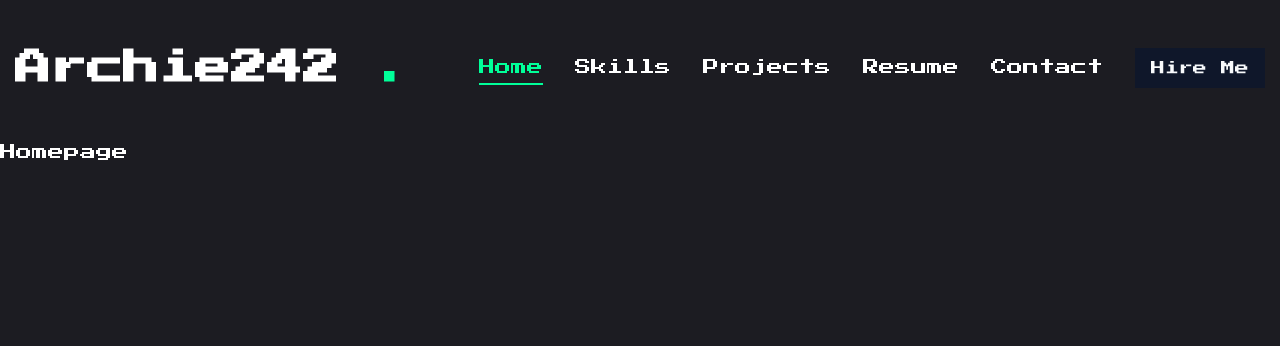
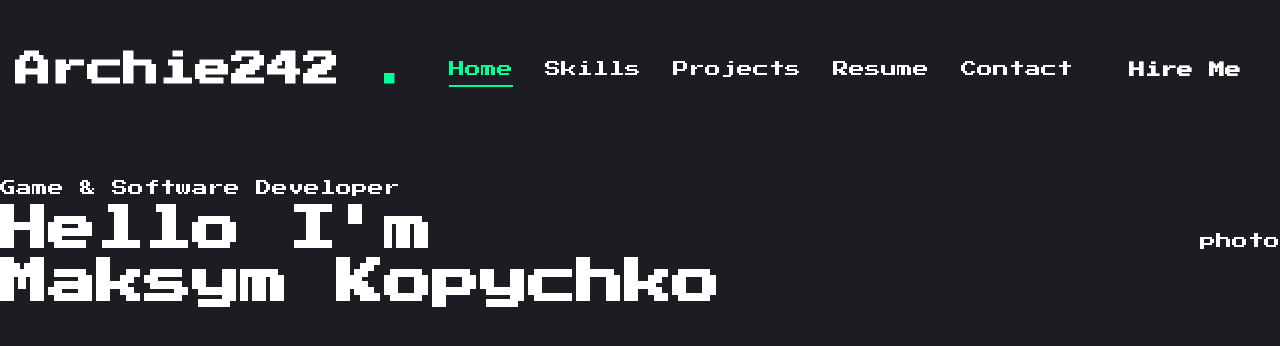
Before and after one commit to ArchieDev242/Portfolium, a Next.js app: page / in a window 1280 px wide. Shown: the top 346 px of the page. Built offline with nearby package versions, Linux system fonts and the light colour scheme.

Commit message:
some updates

```diff
--- a/app/globals.css
+++ b/app/globals.css
@@ -13,4 +13,21 @@
   {
     scroll-behavior: smooth;
   }
+
+  /* | custom headlines | */
+
+  .h1
+  {
+    @apply text-[24px] md:text-[32px] xl:text-[48px] leading-[1.1] font-bold;
+  }
+
+  .h2
+  {
+    @apply text-[20px] md:text-[24px] xl:text-[36px] leading-[1.2] font-semibold;
+  }
+
+  .h3
+  {
+    @apply text-[18px] md:text-[20px] xl:text-[24px] leading-[1.3] font-medium;
+  }
 }
--- a/app/layout.jsx
+++ b/app/layout.jsx
@@ -2,6 +2,7 @@
 import "./globals.css";
 import Header from "@/components/Header";
 import PageTransition from "@/components/PageTransition";
+import StairTransition from "@/components/StairTransition";
 
 // our gaming font
 const press = Press_Start_2P({
@@ -20,6 +21,7 @@
     <html lang="en">
       <body className={press.variable}>
         <Header />
+        <StairTransition />
           <PageTransition>
             {children}
           </PageTransition>
--- a/app/page.jsx
+++ b/app/page.jsx
@@ -1,3 +1,24 @@
-export default function Home() {
-  return <main>Homepage</main>
+import { Button } from "@/components/ui/button"
+import { FiDownload } from "react-icons/fi"
+
+const Home = () => {
+  return (
+    <section className = "h-full">
+      <div className = "containter mx-auto h-full">
+        <div className = "flex flex-col xl:flex-row items-center justify-between xl:pt-8 xl:pb-24">
+
+          {/* TEXT + PHOTO */}
+
+          <div className = "text-center xl:text-left">
+            <span>Game & Software Developer</span>
+            <h1 className = "h1">Hello I'm <br /> <span>Maksym Kopychko</span></h1>
+          </div>
+
+          <div>photo</div>
+        </div>
+      </div>
+    </section>
+  )
 }
+
+export default Home
--- a/components/Header.jsx
+++ b/components/Header.jsx
@@ -4,7 +4,9 @@
 // components
 
 import Nav from "./Nav";
+import MobileNav from "./MobileNav";
 
+// | our header stuff |
 
 const Header = () => {
     return(
@@ -25,7 +27,9 @@
 
             {/* mobile port */}
 
-            <div className="xl:hidden">Mobile Nav</div>
+            <div className="xl:hidden">
+                <MobileNav />
+            </div>
 
         </div>
     </header>
--- /dev/null
+++ b/components/MobileNav.jsx
@@ -0,0 +1,67 @@
+"use client";
+
+import { Sheet, SheetContent, SheetTrigger } from "@/components/ui/sheet";
+import { usePathname } from "next/navigation";
+import Link from "next/link";
+import { CiMenuFries } from "react-icons/ci"
+
+const links = [
+    {
+        name: "Home",
+        path: "/",
+    },
+    {
+        name: "Skills",
+        path: "/skills",
+    },
+    {
+        name: "Projects",
+        path: "/projects",
+    },
+    {
+        name: "Resume",
+        path: "/resume",
+    },
+    {
+        name: "Contact",
+        path: "/contact",
+    },
+]
+
+const MobileNav = () => {
+    const pathname = usePathname();
+
+  return <Sheet>
+    <SheetTrigger className = "flex justify-center items-center">
+        <CiMenuFries className = "text-[32px] text-accent-default" />
+    </SheetTrigger>
+    <SheetContent className = "flex flex-col">
+
+        {/* our logo */}
+        <div className = "mt-32 mb-40 text-center text-2xl">
+            <Link href="/">
+                <h1 className = "text-2xl font-semibold">Archie242<span className = "text-accent-default">.</span></h1>
+            </Link>
+        </div>
+
+        {/* nav */}
+        <nav className = "flex flex-col justify-center items-center gap-8">
+            {links.map((link, index) => {
+                return <Link
+                href = {link.path}
+                key = {index}
+                className = {`
+                    ${link.path === pathname ? "text-accent-default border-b-2 border-accent-default" : "text-white"}
+                    text-xl capitalize hover:text-accent-hover transition-all`}
+                    >
+                {link.name}
+              </Link>
+
+            })}
+        </nav>
+
+        </SheetContent>
+  </Sheet>
+}
+
+export default MobileNav
--- /dev/null
+++ b/components/StairTransition.jsx
@@ -0,0 +1,37 @@
+"use client";
+
+import { AnimatePresence, motion } from "framer-motion";
+import { usePathname } from "next/navigation";
+import Stairs from "@/components/Stairs";
+
+const StairTransition = () => {
+  const pathname = usePathname();
+
+  return (
+    <>
+      <AnimatePresence mode="wait">
+        <motion.div key={pathname}>
+          {/* stairs component with a high z-index to ensure it appears above everything else */}
+          <div className="h-screen w-screen fixed top-0 left-0 right-0 pointer-events-none z-50 flex">
+            <Stairs />
+          </div>
+
+          {/* background fade animation with a slightly lower z-index */}
+          <motion.div
+            className="h-screen w-screen fixed bg-primary top-0 pointer-events-none z-40 flex"
+            initial={{ opacity: 1 }}
+            animate={{ opacity: 0 }}
+            exit={{ opacity: 1 }}
+            transition={{
+              delay: 0.8, // adjusted to make the background animation match stair animation
+              duration: 0.5,
+              ease: "easeInOut",
+            }}
+          />
+        </motion.div>
+      </AnimatePresence>
+    </>
+  );
+};
+
+export default StairTransition;
--- /dev/null
+++ b/components/Stairs.jsx
@@ -0,0 +1,44 @@
+import { motion } from "framer-motion";
+
+const stairs_animation = {
+  initial: {
+    top: "0%",
+  },
+  animate: {
+    top: "100%",
+  },
+  exit: {
+    top: ["100%", "0%"], // Smoother exit transition for the stairs
+  },
+};
+
+// Function to calculate the reversed index for staggered effect
+const reversedIndex = (index) => {
+  const total_steps = 6; // Total number of steps
+  return total_steps - index - 1; // Reverse the index
+};
+
+const Stairs = () => {
+  return (
+    <>
+      {/* Rendering 6 motion.div elements, each representing a step */}
+      {[...Array(6)].map((_, index) => (
+        <motion.div
+          key={index}
+          variants={stairs_animation}
+          initial="initial"
+          animate="animate"
+          exit="exit"
+          transition={{
+            duration: 0.5,
+            ease: "easeInOut",
+            delay: reversedIndex(index) * 0.1, // Delay increases for each step
+          }}
+          className="h-full w-full bg-white relative z-50"
+        />
+      ))}
+    </>
+  );
+};
+
+export default Stairs;
--- a/components/ui/button.jsx
+++ b/components/ui/button.jsx
@@ -5,25 +5,18 @@
 import { cn } from "@/lib/utils"
 
 const buttonVariants = cva(
-  "inline-flex items-center justify-center gap-2 whitespace-nowrap rounded-md text-sm font-medium ring-offset-white transition-colors focus-visible:outline-none focus-visible:ring-2 focus-visible:ring-slate-950 focus-visible:ring-offset-2 disabled:pointer-events-none disabled:opacity-50 [&_svg]:pointer-events-none [&_svg]:size-4 [&_svg]:shrink-0 dark:ring-offset-slate-950 dark:focus-visible:ring-slate-300",
+  "inline-flex items-center justify-center whitespace-nowrap rounded-full text-base font-semibold ring-offset-white transition-colors",
   {
     variants: {
       variant: {
-        default: "bg-slate-900 text-slate-50 hover:bg-slate-900/90 dark:bg-slate-50 dark:text-slate-900 dark:hover:bg-slate-50/90",
-        destructive:
-          "bg-red-500 text-slate-50 hover:bg-red-500/90 dark:bg-red-900 dark:text-slate-50 dark:hover:bg-red-900/90",
-        outline:
-          "border border-slate-200 bg-white hover:bg-slate-100 hover:text-slate-900 dark:border-slate-800 dark:bg-slate-950 dark:hover:bg-slate-800 dark:hover:text-slate-50",
-        secondary:
-          "bg-slate-100 text-slate-900 hover:bg-slate-100/80 dark:bg-slate-800 dark:text-slate-50 dark:hover:bg-slate-800/80",
-        ghost: "hover:bg-slate-100 hover:text-slate-900 dark:hover:bg-slate-800 dark:hover:text-slate-50",
-        link: "text-slate-900 underline-offset-4 hover:underline dark:text-slate-50",
+        default: "bg-accent text-white hover:bg-accent-hover",
+        primary: "bg-primary text-white",
+        outline: "border border-accent bg-transparent text-accent hover:bg-accent hover:text-primary hover:border-transparent",
       },
       size: {
-        default: "h-10 px-4 py-2",
-        sm: "h-9 rounded-md px-3",
-        lg: "h-11 rounded-md px-8",
-        icon: "h-10 w-10",
+        default: "h-[44px] px-6",
+        md: "h-[48px] px-6",
+        lg: "h-[56px] px-8 text-sm uppercase tracking-[2px]",
       },
     },
     defaultVariants: {
--- a/package.json
+++ b/package.json
@@ -23,6 +23,7 @@
     "next": "15.1.6",
     "react": "^19.0.0",
     "react-dom": "^19.0.0",
+    "react-icons": "^5.5.0",
     "tailwind-merge": "^3.0.1",
     "tailwindcss-animate": "^1.0.7"
   },
```
Also changed, not shown: components/ui/sheet.jsx (+10 -6 lines), 1 other file (tests, documents, lock files or other folders).
